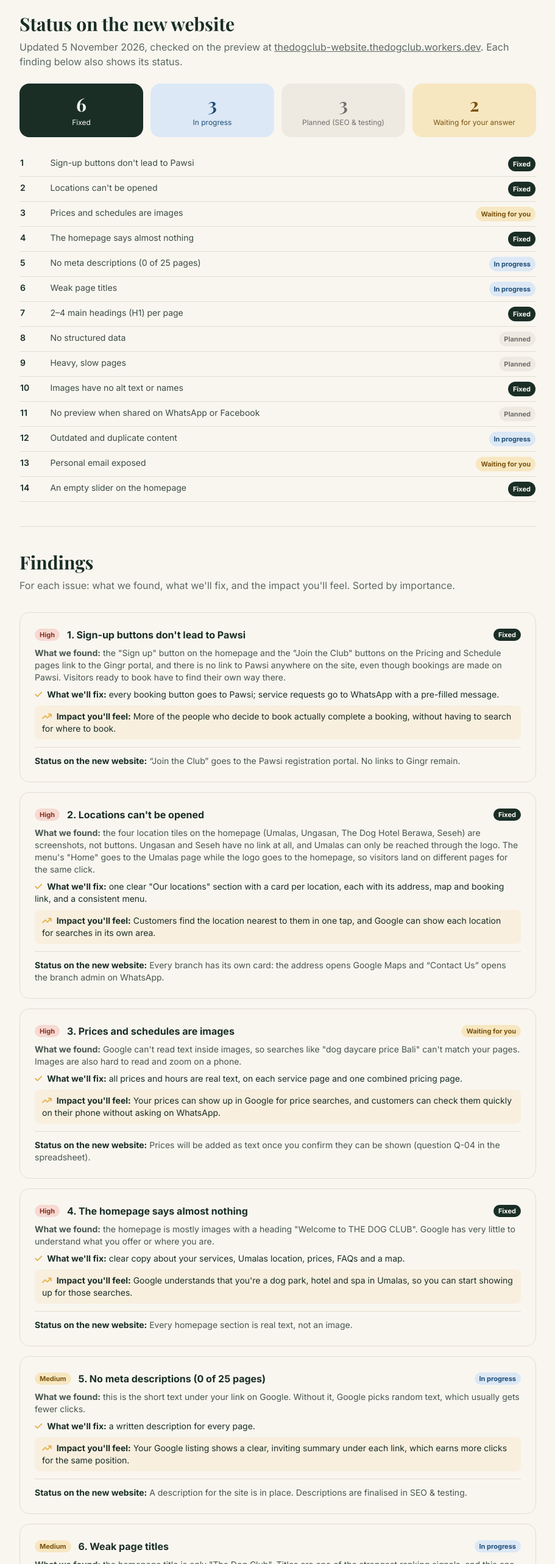
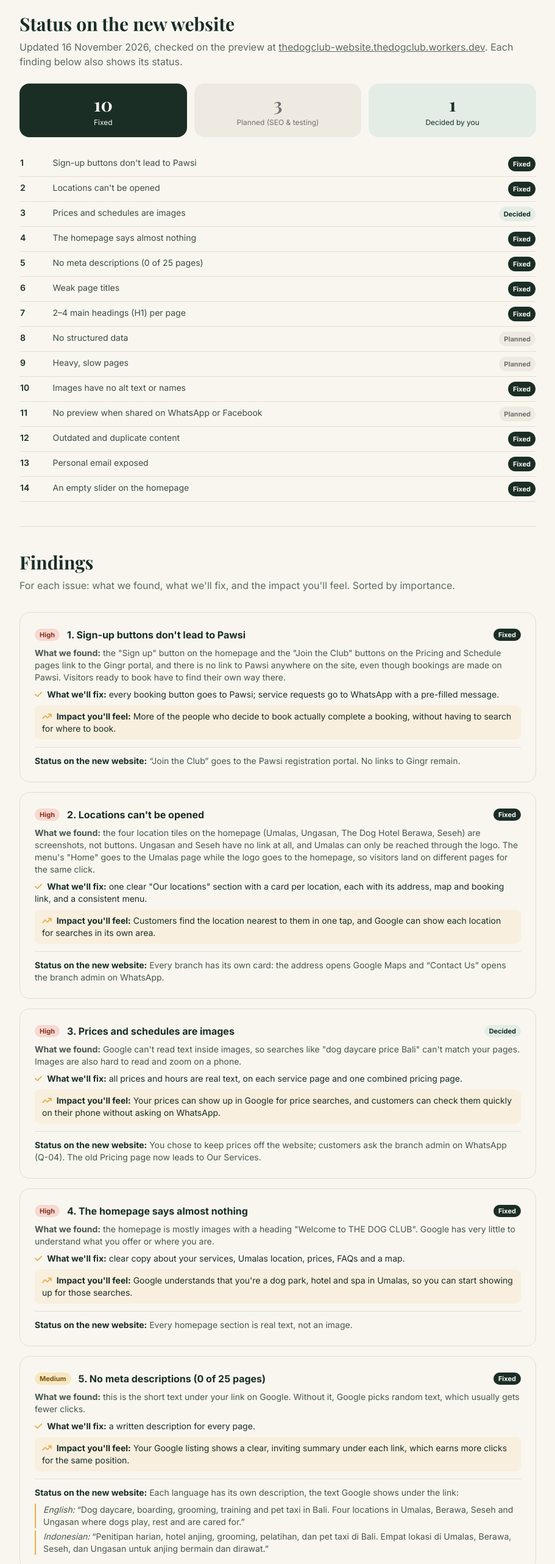
Before and after one commit to arnoldtherigan15/thedogclub, a plain HTML site: page client/seo-audit/index.html in a window 1280 px wide. Shown: the part 1200-3765 px from the top of the page at 61% size, without its empty margins (184-1095 px from the left). Drawn offline with nearby package versions, Linux system fonts and the light colour scheme; a web font is replaced by a local one.

Commit message:
content(client): SEO audit status on 16 Nov, titles and descriptions, redirects
Co-Authored-By: Claude Opus 5.5 <noreply@anthropic.com>

```diff
--- a/client/progress/data.js
+++ b/client/progress/data.js
@@ -85,8 +85,10 @@ window.PROJECT = {
         'New preview address: thedogclub-website.thedogclub.workers.dev',
         'Phone fixes: no stuck blur on the branch cards, House Rules and FAQ photo fills the screen, no box around the × in the pop-ups',
         'Sharper Vision and Values photos on large screens, and the running services line no longer runs out on wide screens',
+        'SEO: every old page address (35 in total) now leads to the matching section of the new site, so links in Google keep working after launch',
+        'SEO: new Google title and description in English and Indonesian; Google\'s own check scores the SEO basics 100 out of 100. Details on the SEO audit page',
       ],
-      next: ['SEO and testing'],
+      next: ['Business details for Google and a photo preview when the link is shared on WhatsApp', 'Speed check and final testing'],
       need: ['The Homecare photo', 'The Pet Taxi photo in high quality, not a screenshot (Q-33)', 'Your choice on a ready-made WhatsApp message (Q-34)'] },
     { date: '2026-11-15', title: 'Your feedback #40 to #43 and your answers are in',
       done: [
--- a/client/seo-audit/index.html
+++ b/client/seo-audit/index.html
@@ -28,6 +28,7 @@
         .st-progress { background: #DCE8F5; color: #1F4E79; }
         .st-planned { background: #EFEAE1; color: #707070; }
         .st-waiting { background: #F7E7C1; color: #7A5410; }
+        .st-decided { background: #E3EDE6; color: #1A2E26; }
     </style>
 </head>
 <body class="antialiased">
@@ -107,29 +108,28 @@
         <!-- Status on the new website -->
         <section id="status" class="py-10 border-b border-beigeDark scroll-mt-6">
             <h2 class="font-editorial text-3xl font-bold text-forest mb-2">Status on the new website</h2>
-            <p class="text-forest/70 mb-6">Updated 5 November 2026, checked on the preview at <a href="https://thedogclub-website.thedogclub.workers.dev" target="_blank" rel="noopener" class="underline">thedogclub-website.thedogclub.workers.dev</a>. Each finding below also shows its status.</p>
-            <div class="grid grid-cols-2 sm:grid-cols-4 gap-3 mb-6 text-center">
-                <div class="bg-forest text-cream rounded-2xl p-4"><p class="font-editorial text-3xl font-bold">6</p><p class="text-xs mt-1">Fixed</p></div>
-                <div class="bg-[#DCE8F5] text-[#1F4E79] rounded-2xl p-4"><p class="font-editorial text-3xl font-bold">3</p><p class="text-xs mt-1">In progress</p></div>
+            <p class="text-forest/70 mb-6">Updated 16 November 2026, checked on the preview at <a href="https://thedogclub-website.thedogclub.workers.dev" target="_blank" rel="noopener" class="underline">thedogclub-website.thedogclub.workers.dev</a>. Each finding below also shows its status.</p>
+            <div class="grid grid-cols-3 gap-3 mb-6 text-center">
+                <div class="bg-forest text-cream rounded-2xl p-4"><p class="font-editorial text-3xl font-bold">10</p><p class="text-xs mt-1">Fixed</p></div>
                 <div class="bg-beige text-softGray rounded-2xl p-4"><p class="font-editorial text-3xl font-bold">3</p><p class="text-xs mt-1">Planned (SEO &amp; testing)</p></div>
-                <div class="bg-[#F7E7C1] text-[#7A5410] rounded-2xl p-4"><p class="font-editorial text-3xl font-bold">2</p><p class="text-xs mt-1">Waiting for your answer</p></div>
+                <div class="bg-[#E3EDE6] text-forest rounded-2xl p-4"><p class="font-editorial text-3xl font-bold">1</p><p class="text-xs mt-1">Decided by you</p></div>
             </div>
             <div class="overflow-x-auto">
                 <table class="w-full text-sm">
                     <tbody class="text-forest/85">
                         <tr class="border-b border-beigeDark"><td class="py-2 pr-3 font-semibold text-forest">1</td><td class="py-2 pr-3">Sign-up buttons don&#39;t lead to Pawsi</td><td class="py-2 text-right"><span class="st st-fixed">Fixed</span></td></tr>
                         <tr class="border-b border-beigeDark"><td class="py-2 pr-3 font-semibold text-forest">2</td><td class="py-2 pr-3">Locations can't be opened</td><td class="py-2 text-right"><span class="st st-fixed">Fixed</span></td></tr>
-                        <tr class="border-b border-beigeDark"><td class="py-2 pr-3 font-semibold text-forest">3</td><td class="py-2 pr-3">Prices and schedules are images</td><td class="py-2 text-right"><span class="st st-waiting">Waiting for you</span></td></tr>
+                        <tr class="border-b border-beigeDark"><td class="py-2 pr-3 font-semibold text-forest">3</td><td class="py-2 pr-3">Prices and schedules are images</td><td class="py-2 text-right"><span class="st st-decided">Decided</span></td></tr>
                         <tr class="border-b border-beigeDark"><td class="py-2 pr-3 font-semibold text-forest">4</td><td class="py-2 pr-3">The homepage says almost nothing</td><td class="py-2 text-right"><span class="st st-fixed">Fixed</span></td></tr>
-                        <tr class="border-b border-beigeDark"><td class="py-2 pr-3 font-semibold text-forest">5</td><td class="py-2 pr-3">No meta descriptions (0 of 25 pages)</td><td class="py-2 text-right"><span class="st st-progress">In progress</span></td></tr>
-                        <tr class="border-b border-beigeDark"><td class="py-2 pr-3 font-semibold text-forest">6</td><td class="py-2 pr-3">Weak page titles</td><td class="py-2 text-right"><span class="st st-progress">In progress</span></td></tr>
+                        <tr class="border-b border-beigeDark"><td class="py-2 pr-3 font-semibold text-forest">5</td><td class="py-2 pr-3">No meta descriptions (0 of 25 pages)</td><td class="py-2 text-right"><span class="st st-fixed">Fixed</span></td></tr>
+                        <tr class="border-b border-beigeDark"><td class="py-2 pr-3 font-semibold text-forest">6</td><td class="py-2 pr-3">Weak page titles</td><td class="py-2 text-right"><span class="st st-fixed">Fixed</span></td></tr>
                         <tr class="border-b border-beigeDark"><td class="py-2 pr-3 font-semibold text-forest">7</td><td class="py-2 pr-3">2–4 main headings (H1) per page</td><td class="py-2 text-right"><span class="st st-fixed">Fixed</span></td></tr>
                         <tr class="border-b border-beigeDark"><td class="py-2 pr-3 font-semibold text-forest">8</td><td class="py-2 pr-3">No structured data</td><td class="py-2 text-right"><span class="st st-planned">Planned</span></td></tr>
                         <tr class="border-b border-beigeDark"><td class="py-2 pr-3 font-semibold text-forest">9</td><td class="py-2 pr-3">Heavy, slow pages</td><td class="py-2 text-right"><span class="st st-planned">Planned</span></td></tr>
                         <tr class="border-b border-beigeDark"><td class="py-2 pr-3 font-semibold text-forest">10</td><td class="py-2 pr-3">Images have no alt text or names</td><td class="py-2 text-right"><span class="st st-fixed">Fixed</span></td></tr>
                         <tr class="border-b border-beigeDark"><td class="py-2 pr-3 font-semibold text-forest">11</td><td class="py-2 pr-3">No preview when shared on WhatsApp or Facebook</td><td class="py-2 text-right"><span class="st st-planned">Planned</span></td></tr>
-                        <tr class="border-b border-beigeDark"><td class="py-2 pr-3 font-semibold text-forest">12</td><td class="py-2 pr-3">Outdated and duplicate content</td><td class="py-2 text-right"><span class="st st-progress">In progress</span></td></tr>
-                        <tr class="border-b border-beigeDark"><td class="py-2 pr-3 font-semibold text-forest">13</td><td class="py-2 pr-3">Personal email exposed</td><td class="py-2 text-right"><span class="st st-waiting">Waiting for you</span></td></tr>
+                        <tr class="border-b border-beigeDark"><td class="py-2 pr-3 font-semibold text-forest">12</td><td class="py-2 pr-3">Outdated and duplicate content</td><td class="py-2 text-right"><span class="st st-fixed">Fixed</span></td></tr>
+                        <tr class="border-b border-beigeDark"><td class="py-2 pr-3 font-semibold text-forest">13</td><td class="py-2 pr-3">Personal email exposed</td><td class="py-2 text-right"><span class="st st-fixed">Fixed</span></td></tr>
                         <tr class="border-b border-beigeDark"><td class="py-2 pr-3 font-semibold text-forest">14</td><td class="py-2 pr-3">An empty slider on the homepage</td><td class="py-2 text-right"><span class="st st-fixed">Fixed</span></td></tr>
                     </tbody>
                 </table>
@@ -158,11 +158,11 @@
                     <p class="text-sm mt-3 pt-3 border-t border-beigeDark text-forest/80"><strong class="text-forest">Status on the new website:</strong> Every branch has its own card: the address opens Google Maps and “Contact Us” opens the branch admin on WhatsApp.</p>
                 </article>
                 <article class="bg-cream border border-beigeDark rounded-2xl p-6">
-                    <div class="flex flex-wrap items-center gap-3 mb-2"><span class="sev sev-high">High</span><h3 class="font-bold text-forest">3. Prices and schedules are images</h3><span class="st st-waiting">Waiting for you</span></div>
+                    <div class="flex flex-wrap items-center gap-3 mb-2"><span class="sev sev-high">High</span><h3 class="font-bold text-forest">3. Prices and schedules are images</h3><span class="st st-decided">Decided</span></div>
                     <p class="text-sm text-forest/80"><strong>What we found:</strong> Google can't read text inside images, so searches like "dog daycare price Bali" can't match your pages. Images are also hard to read and zoom on a phone.</p>
                     <p class="text-sm text-forest mt-2"><i class="fa-solid fa-check text-sunshine mr-1"></i> <strong>What we'll fix:</strong> all prices and hours are real text, on each service page and one combined pricing page.</p>
                     <p class="text-sm text-forest mt-2 bg-sunshine/10 rounded-lg px-3 py-2"><i class="fa-solid fa-arrow-trend-up text-sunshine mr-1"></i> <strong>Impact you'll feel:</strong> Your prices can show up in Google for price searches, and customers can check them quickly on their phone without asking on WhatsApp.</p>
-                    <p class="text-sm mt-3 pt-3 border-t border-beigeDark text-forest/80"><strong class="text-forest">Status on the new website:</strong> Prices will be added as text once you confirm they can be shown (question Q-04 in the spreadsheet).</p>
+                    <p class="text-sm mt-3 pt-3 border-t border-beigeDark text-forest/80"><strong class="text-forest">Status on the new website:</strong> You chose to keep prices off the website; customers ask the branch admin on WhatsApp (Q-04). The old Pricing page now leads to Our Services.</p>
                 </article>
                 <article class="bg-cream border border-beigeDark rounded-2xl p-6">
                     <div class="flex flex-wrap items-center gap-3 mb-2"><span class="sev sev-high">High</span><h3 class="font-bold text-forest">4. The homepage says almost nothing</h3><span class="st st-fixed">Fixed</span></div>
@@ -174,25 +174,25 @@
 
                 <!-- Medium -->
                 <article class="bg-cream border border-beigeDark rounded-2xl p-6">
-                    <div class="flex flex-wrap items-center gap-3 mb-2"><span class="sev sev-med">Medium</span><h3 class="font-bold text-forest">5. No meta descriptions (0 of 25 pages)</h3><span class="st st-progress">In progress</span></div>
+                    <div class="flex flex-wrap items-center gap-3 mb-2"><span class="sev sev-med">Medium</span><h3 class="font-bold text-forest">5. No meta descriptions (0 of 25 pages)</h3><span class="st st-fixed">Fixed</span></div>
                     <p class="text-sm text-forest/80"><strong>What we found:</strong> this is the short text under your link on Google. Without it, Google picks random text, which usually gets fewer clicks.</p>
                     <p class="text-sm text-forest mt-2"><i class="fa-solid fa-check text-sunshine mr-1"></i> <strong>What we'll fix:</strong> a written description for every page.</p>
                     <p class="text-sm text-forest mt-2 bg-sunshine/10 rounded-lg px-3 py-2"><i class="fa-solid fa-arrow-trend-up text-sunshine mr-1"></i> <strong>Impact you'll feel:</strong> Your Google listing shows a clear, inviting summary under each link, which earns more clicks for the same position.</p>
-                    <p class="text-sm mt-3 pt-3 border-t border-beigeDark text-forest/80"><strong class="text-forest">Status on the new website:</strong> A description for the site is in place. Descriptions are finalised in SEO &amp; testing.</p>
+                    <p class="text-sm mt-3 pt-3 border-t border-beigeDark text-forest/80"><strong class="text-forest">Status on the new website:</strong> Each language has its own description, the text Google shows under the link:<br><span class="block mt-2 pl-3 border-l-2 border-sunshine"><em>English:</em> “Dog daycare, boarding, grooming, training and pet taxi in Bali. Four locations in Umalas, Berawa, Seseh and Ungasan where dogs play, rest and are cared for.”</span><span class="block mt-1 pl-3 border-l-2 border-sunshine"><em>Indonesian:</em> “Penitipan harian, hotel anjing, grooming, pelatihan, dan pet taxi di Bali. Empat lokasi di Umalas, Berawa, Seseh, dan Ungasan untuk anjing bermain dan dirawat.”</span></p>
                 </article>
                 <article class="bg-cream border border-beigeDark rounded-2xl p-6">
-                    <div class="flex flex-wrap items-center gap-3 mb-2"><span class="sev sev-med">Medium</span><h3 class="font-bold text-forest">6. Weak page titles</h3><span class="st st-progress">In progress</span></div>
+                    <div class="flex flex-wrap items-center gap-3 mb-2"><span class="sev sev-med">Medium</span><h3 class="font-bold text-forest">6. Weak page titles</h3><span class="st st-fixed">Fixed</span></div>
                     <p class="text-sm text-forest/80"><strong>What we found:</strong> the homepage title is only "The Dog Club". Titles are one of the strongest ranking signals, and this one has no keywords such as dog hotel, daycare or Bali.</p>
                     <p class="text-sm text-forest mt-2"><i class="fa-solid fa-check text-sunshine mr-1"></i> <strong>What we'll fix:</strong> e.g. "The Dog Club Bali — Dog Park, Hotel &amp; Spa in Umalas".</p>
                     <p class="text-sm text-forest mt-2 bg-sunshine/10 rounded-lg px-3 py-2"><i class="fa-solid fa-arrow-trend-up text-sunshine mr-1"></i> <strong>Impact you'll feel:</strong> Each page can show up for the right search: "dog hotel Bali", "dog grooming Umalas", "dog daycare Canggu area".</p>
-                    <p class="text-sm mt-3 pt-3 border-t border-beigeDark text-forest/80"><strong class="text-forest">Status on the new website:</strong> A clear page title is in place. Titles are finalised in SEO &amp; testing.</p>
+                    <p class="text-sm mt-3 pt-3 border-t border-beigeDark text-forest/80"><strong class="text-forest">Status on the new website:</strong> The new site is one page, so its title carries the searches people make most. Both stay within the length Google shows in full:<br><span class="block mt-2 pl-3 border-l-2 border-sunshine"><em>English:</em> “Dog Daycare, Boarding &amp; Grooming in Bali | The Dog Club”</span><span class="block mt-1 pl-3 border-l-2 border-sunshine"><em>Indonesian:</em> “Penitipan Anjing, Hotel &amp; Grooming di Bali | The Dog Club”</span><span class="block mt-2">Google’s own check (Lighthouse, on a phone) scores the SEO basics of both languages 100 out of 100.</span></p>
                 </article>
                 <article class="bg-cream border border-beigeDark rounded-2xl p-6">
                     <div class="flex flex-wrap items-center gap-3 mb-2"><span class="sev sev-med">Medium</span><h3 class="font-bold text-forest">7. 2–4 main headings (H1) per page</h3><span class="st st-fixed">Fixed</span></div>
                     <p class="text-sm text-forest/80"><strong>What we found:</strong> every page has a hidden "Welcome to THE DOG CLUB" main heading from the menu, and the Umalas page has four. Each page should have one main heading that says what it's about; several competing headings blur the topic.</p>
                     <p class="text-sm text-forest mt-2"><i class="fa-solid fa-check text-sunshine mr-1"></i> <strong>What we'll fix:</strong> exactly one descriptive H1 per page.</p>
                     <p class="text-sm text-forest mt-2 bg-sunshine/10 rounded-lg px-3 py-2"><i class="fa-solid fa-arrow-trend-up text-sunshine mr-1"></i> <strong>Impact you'll feel:</strong> Every page has one clear topic, so Google knows which page to show for which search.</p>
-                    <p class="text-sm mt-3 pt-3 border-t border-beigeDark text-forest/80"><strong class="text-forest">Status on the new website:</strong> The page has exactly one main heading (H1).</p>
+                    <p class="text-sm mt-3 pt-3 border-t border-beigeDark text-forest/80"><strong class="text-forest">Status on the new website:</strong> Each page (English and Indonesian) has exactly one main heading (H1), and the headings below it follow in order.</p>
                 </article>
                 <article class="bg-cream border border-beigeDark rounded-2xl p-6">
                     <div class="flex flex-wrap items-center gap-3 mb-2"><span class="sev sev-med">Medium</span><h3 class="font-bold text-forest">8. No structured data</h3><span class="st st-planned">Planned</span></div>
@@ -225,18 +225,18 @@
                     <p class="text-sm mt-3 pt-3 border-t border-beigeDark text-forest/80"><strong class="text-forest">Status on the new website:</strong> Added in SEO &amp; testing, then tested by sharing the link on WhatsApp.</p>
                 </article>
                 <article class="bg-cream border border-beigeDark rounded-2xl p-6">
-                    <div class="flex flex-wrap items-center gap-3 mb-2"><span class="sev sev-low">Low</span><h3 class="font-bold text-forest">12. Outdated and duplicate content</h3><span class="st st-progress">In progress</span></div>
+                    <div class="flex flex-wrap items-center gap-3 mb-2"><span class="sev sev-low">Low</span><h3 class="font-bold text-forest">12. Outdated and duplicate content</h3><span class="st st-fixed">Fixed</span></div>
                     <p class="text-sm text-forest/80"><strong>What we found:</strong> the footer still says © 2024 and "Kapubaten" (typo), the Terms of Service are a Shopify template with the wrong email, WordPress's sample "Hello world!" post was still online, and the FAQ appears in two different versions. This looks neglected to both Google and visitors.</p>
                     <p class="text-sm text-forest mt-2"><i class="fa-solid fa-check text-sunshine mr-1"></i> <strong>What we'll fix:</strong> one up-to-date version of every page; the sample post removed.</p>
                     <p class="text-sm text-forest mt-2 bg-sunshine/10 rounded-lg px-3 py-2"><i class="fa-solid fa-arrow-trend-up text-sunshine mr-1"></i> <strong>Impact you'll feel:</strong> The site looks cared for and trustworthy, and Google no longer sees duplicate or empty pages.</p>
-                    <p class="text-sm mt-3 pt-3 border-t border-beigeDark text-forest/80"><strong class="text-forest">Status on the new website:</strong> The Shopify terms, the “Hello world” post and the duplicate FAQ are not carried over; the copyright year updates itself. Checked again before launch.</p>
+                    <p class="text-sm mt-3 pt-3 border-t border-beigeDark text-forest/80"><strong class="text-forest">Status on the new website:</strong> The Shopify terms, the “Hello world” post and the duplicate FAQ are not carried over; the copyright year updates itself. Every old page address (35 in total, from the services pages to the blog) now leads to the matching section of the new site, so links in Google and on social media keep working. A sitemap tells Google which pages to show.</p>
                 </article>
                 <article class="bg-cream border border-beigeDark rounded-2xl p-6">
-                    <div class="flex flex-wrap items-center gap-3 mb-2"><span class="sev sev-low">Low</span><h3 class="font-bold text-forest">13. Personal email exposed</h3><span class="st st-waiting">Waiting for you</span></div>
+                    <div class="flex flex-wrap items-center gap-3 mb-2"><span class="sev sev-low">Low</span><h3 class="font-bold text-forest">13. Personal email exposed</h3><span class="st st-fixed">Fixed</span></div>
                     <p class="text-sm text-forest/80"><strong>What we found:</strong> the blog author's personal email is shown on every article and in a page address, which invites spam.</p>
                     <p class="text-sm text-forest mt-2"><i class="fa-solid fa-check text-sunshine mr-1"></i> <strong>What we'll fix:</strong> articles credited to "The Dog Club team".</p>
                     <p class="text-sm text-forest mt-2 bg-sunshine/10 rounded-lg px-3 py-2"><i class="fa-solid fa-arrow-trend-up text-sunshine mr-1"></i> <strong>Impact you'll feel:</strong> No more spam to a personal inbox, and articles look professional.</p>
-                    <p class="text-sm mt-3 pt-3 border-t border-beigeDark text-forest/80"><strong class="text-forest">Status on the new website:</strong> Goes away when the old blog articles are removed (question Q-13 in the spreadsheet).</p>
+                    <p class="text-sm mt-3 pt-3 border-t border-beigeDark text-forest/80"><strong class="text-forest">Status on the new website:</strong> The old blog articles are removed (your answer to Q-13), and the author pages that showed the email now lead to the homepage.</p>
                 </article>
                 <article class="bg-cream border border-beigeDark rounded-2xl p-6">
                     <div class="flex flex-wrap items-center gap-3 mb-2"><span class="sev sev-low">Low</span><h3 class="font-bold text-forest">14. An empty slider on the homepage</h3><span class="st st-fixed">Fixed</span></div>
@@ -267,7 +267,7 @@
                         <tr class="border-b border-beigeDark"><td class="py-3 pr-4 font-semibold text-forest">Main heading (H1)</td><td class="py-3 pr-4">2–4 per page</td><td class="py-3 pr-4">1 per page</td><td class="py-3">Page check</td></tr>
                         <tr class="border-b border-beigeDark"><td class="py-3 pr-4 font-semibold text-forest">Image alt text</td><td class="py-3 pr-4">0 / 15 (homepage)</td><td class="py-3 pr-4">All images</td><td class="py-3">Lighthouse</td></tr>
                         <tr class="border-b border-beigeDark"><td class="py-3 pr-4 font-semibold text-forest">Structured data</td><td class="py-3 pr-4">None</td><td class="py-3 pr-4">LocalBusiness + FAQ, no errors</td><td class="py-3">Google Rich Results Test</td></tr>
-                        <tr class="border-b border-beigeDark"><td class="py-3 pr-4 font-semibold text-forest">Prices &amp; hours</td><td class="py-3 pr-4">Images</td><td class="py-3 pr-4">Text on every page</td><td class="py-3">Page check</td></tr>
+                        <tr class="border-b border-beigeDark"><td class="py-3 pr-4 font-semibold text-forest">Prices &amp; hours</td><td class="py-3 pr-4">Images</td><td class="py-3 pr-4">Not shown: customers ask the branch admin (your choice, Q-04)</td><td class="py-3">Page check</td></tr>
                         <tr class="border-b border-beigeDark"><td class="py-3 pr-4 font-semibold text-forest">Old links</td><td class="py-3 pr-4">—</td><td class="py-3 pr-4">Redirected, no broken links</td><td class="py-3">Search Console</td></tr>
                         <tr><td class="py-3 pr-4 font-semibold text-forest">Booking links</td><td class="py-3 pr-4">Old system (Gingr)</td><td class="py-3 pr-4">Pawsi on every page</td><td class="py-3">Page check</td></tr>
                     </tbody>
```
